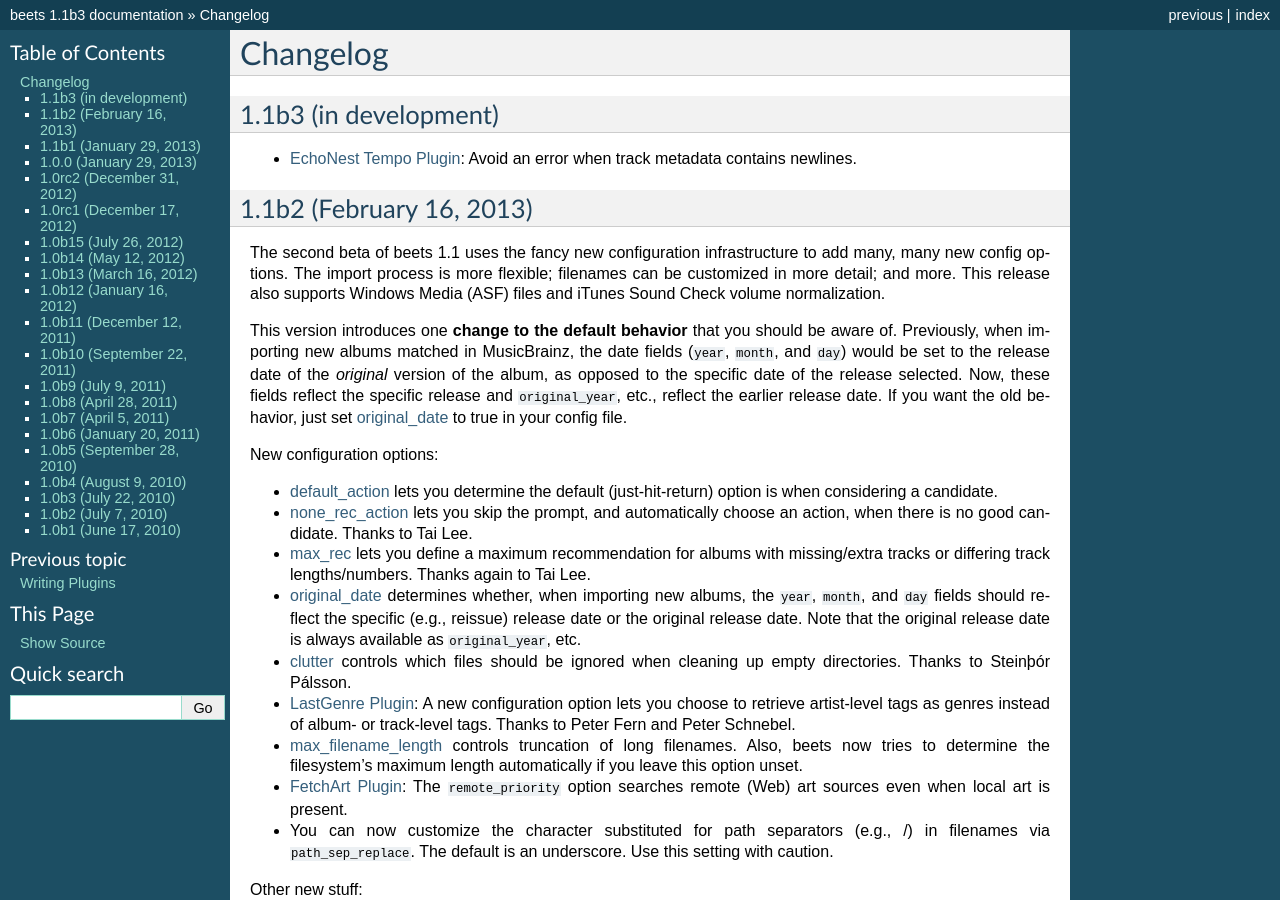
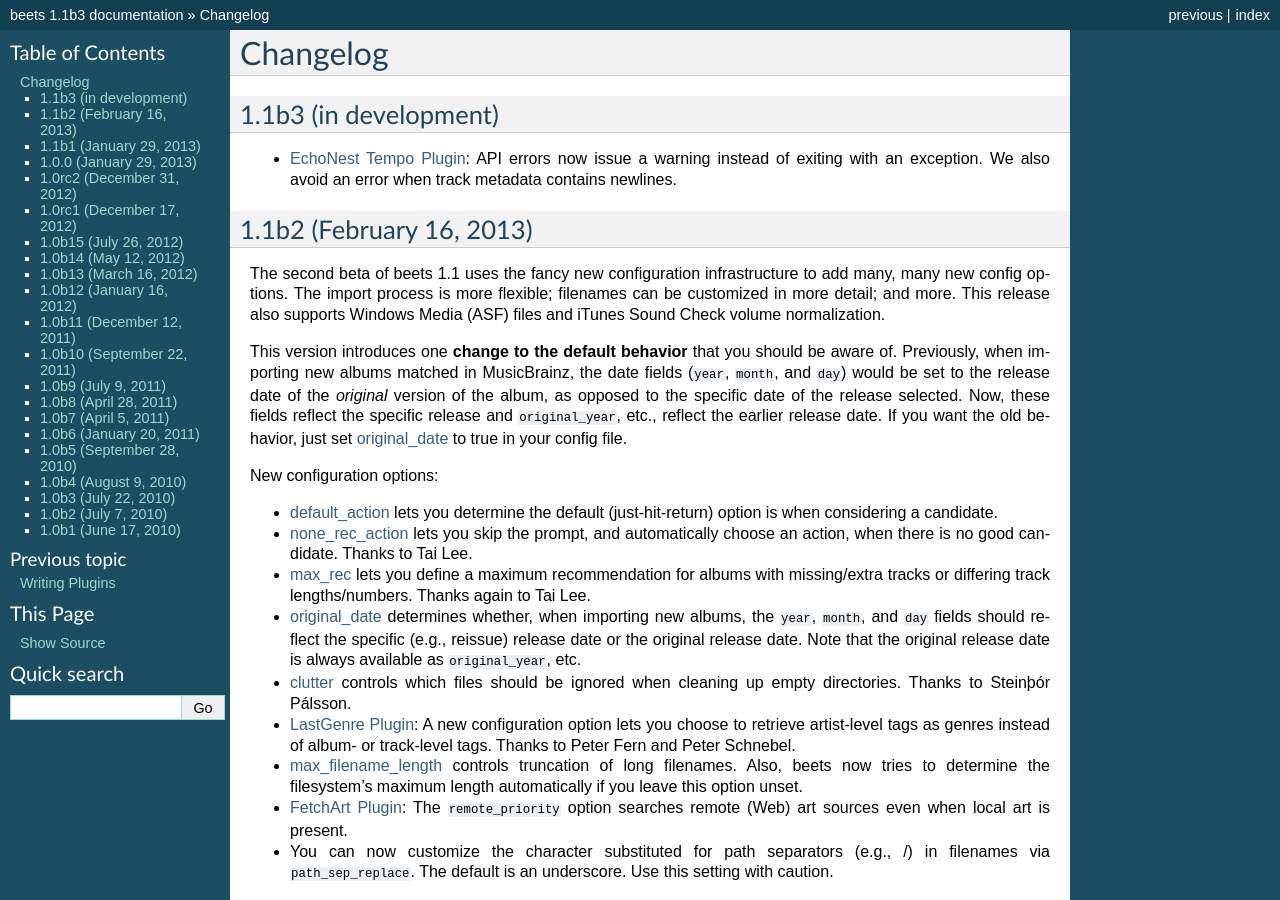
Before and after one commit to google-code-export/beets, a Sphinx documentation site: the page built from docs/changelog.rst, in a window 1280 px wide and 900 px high. Built offline with Sphinx 7.4.7, drawn with Linux system fonts in a browser that asks for light colours.

Commit message:
echonest_tempo: warn on API error

```diff
--- a/docs/changelog.rst
+++ b/docs/changelog.rst
@@ -4,8 +4,9 @@
 1.1b3 (in development)
 ----------------------
 
-* :doc:`/plugins/echonest_tempo`: Avoid an error when track metadata contains
-  newlines.
+* :doc:`/plugins/echonest_tempo`: API errors now issue a warning instead of
+  exiting with an exception. We also avoid an error when track metadata
+  contains newlines.
 
 1.1b2 (February 16, 2013)
 -------------------------
```
Also changed, not shown: 1 other file.
